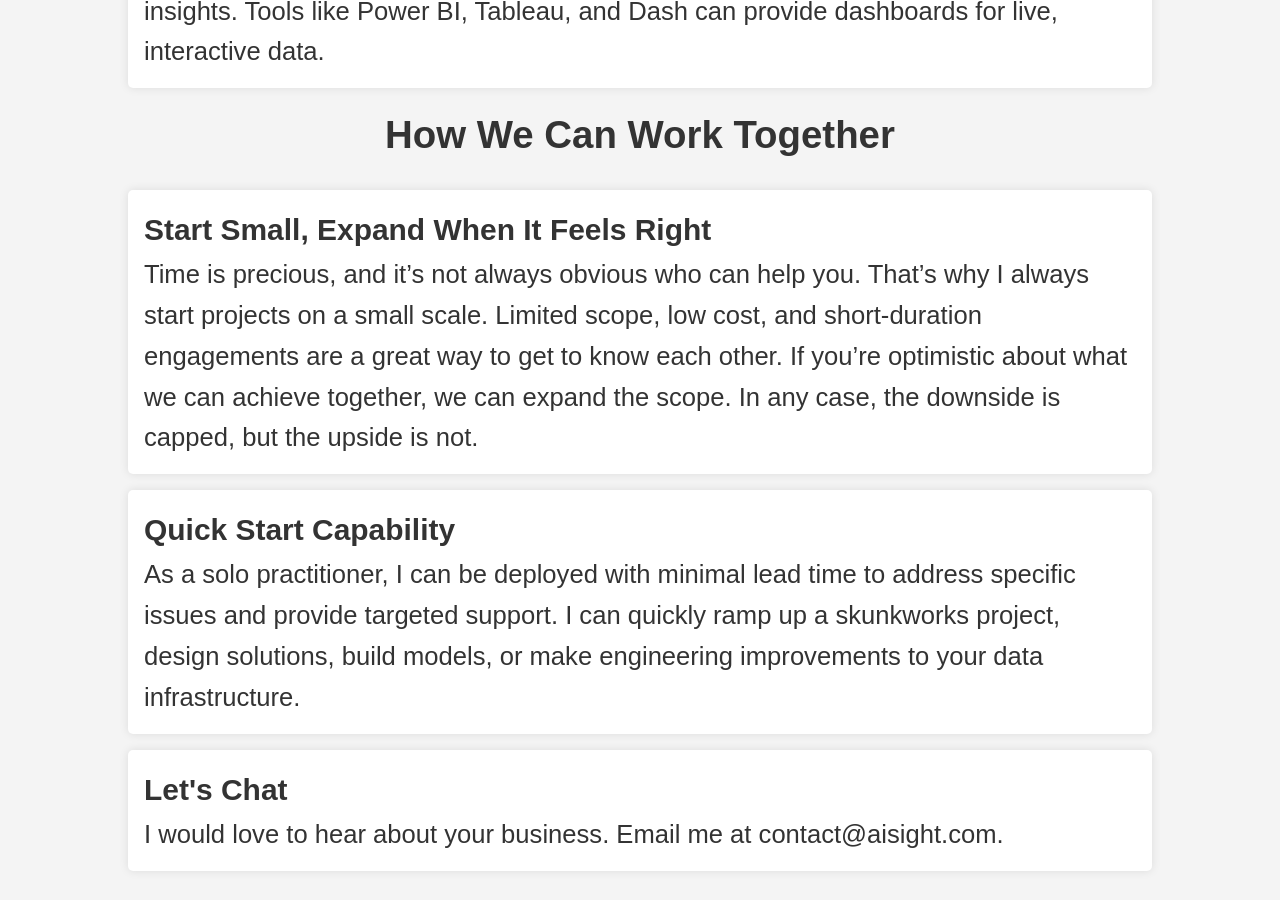
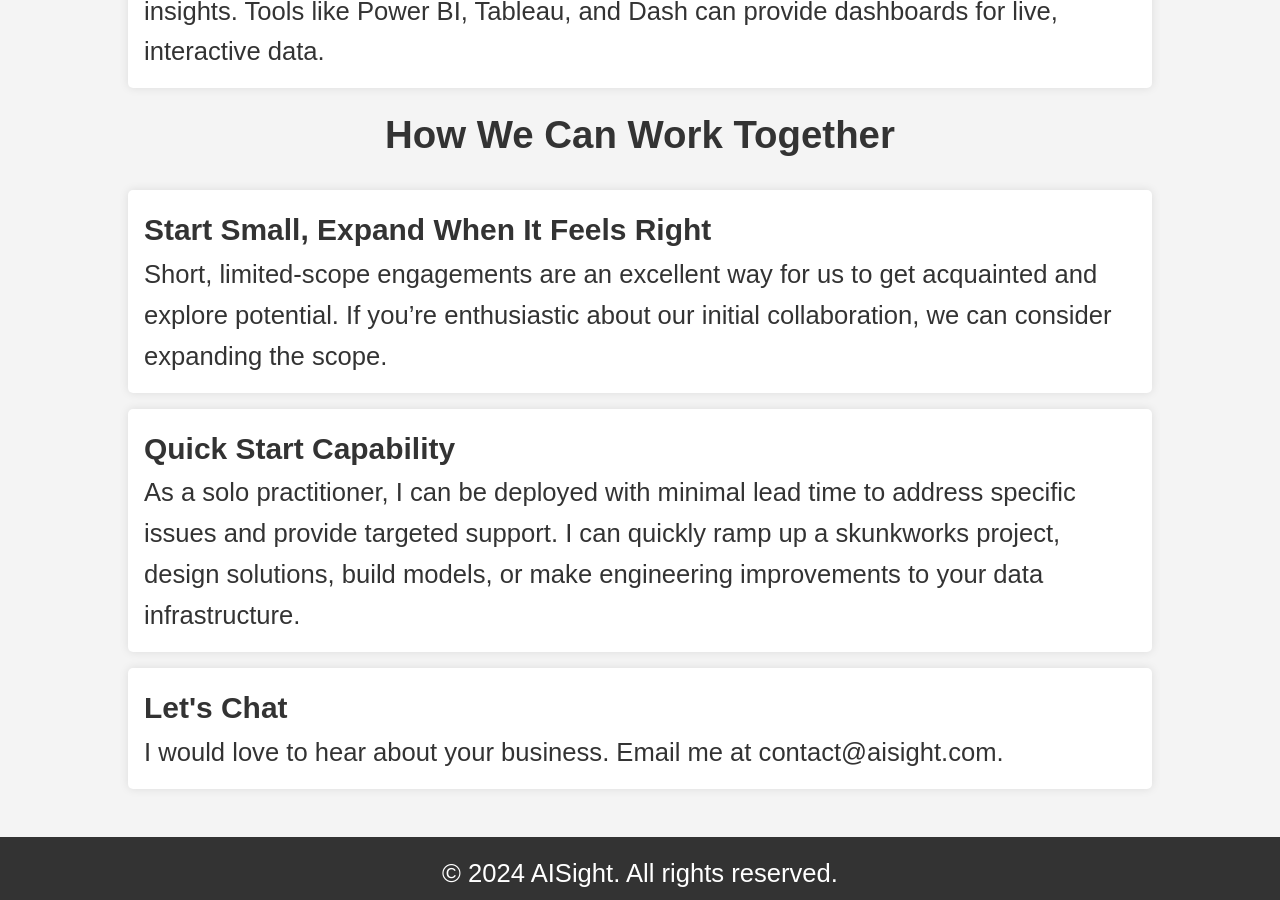
Before and after one commit to kamrankashef/kamrankashef.github.io, a Jekyll site: the page built from index.md, in a window 1280 px wide and 900 px high, scrolled down 1104 px. Built offline with Jekyll 4.4.1, drawn with Linux system fonts in a browser that asks for light colours.

Commit message:
Rewording

```diff
--- a/index.md
+++ b/index.md
@@ -24,7 +24,7 @@ layout: default
         <h2>How We Can Work Together</h2>
         <div class="service">
             <h3>Start Small, Expand When It Feels Right</h3>
-            <p>Time is precious, and it’s not always obvious who can help you. That’s why I always start projects on a small scale. Limited scope, low cost, and short-duration engagements are a great way to get to know each other. If you’re optimistic about what we can achieve together, we can expand the scope. In any case, the downside is capped, but the upside is not.</p>
+            <p>Short, limited-scope engagements are an excellent way for us to get acquainted and explore potential. If you’re enthusiastic about our initial collaboration, we can consider expanding the scope.</p>
         </div>
         <div class="service">
             <h3>Quick Start Capability</h3>
```
Also changed, not shown: 2 other files.
